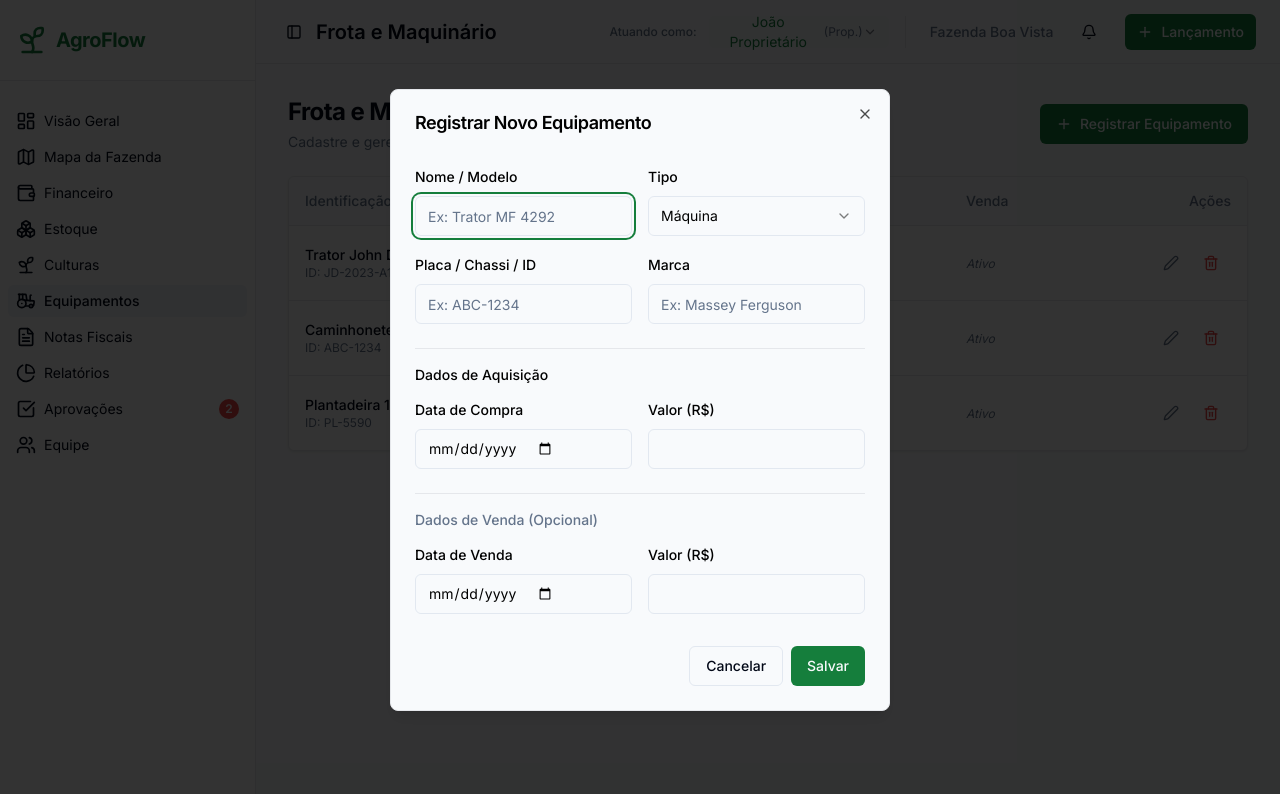
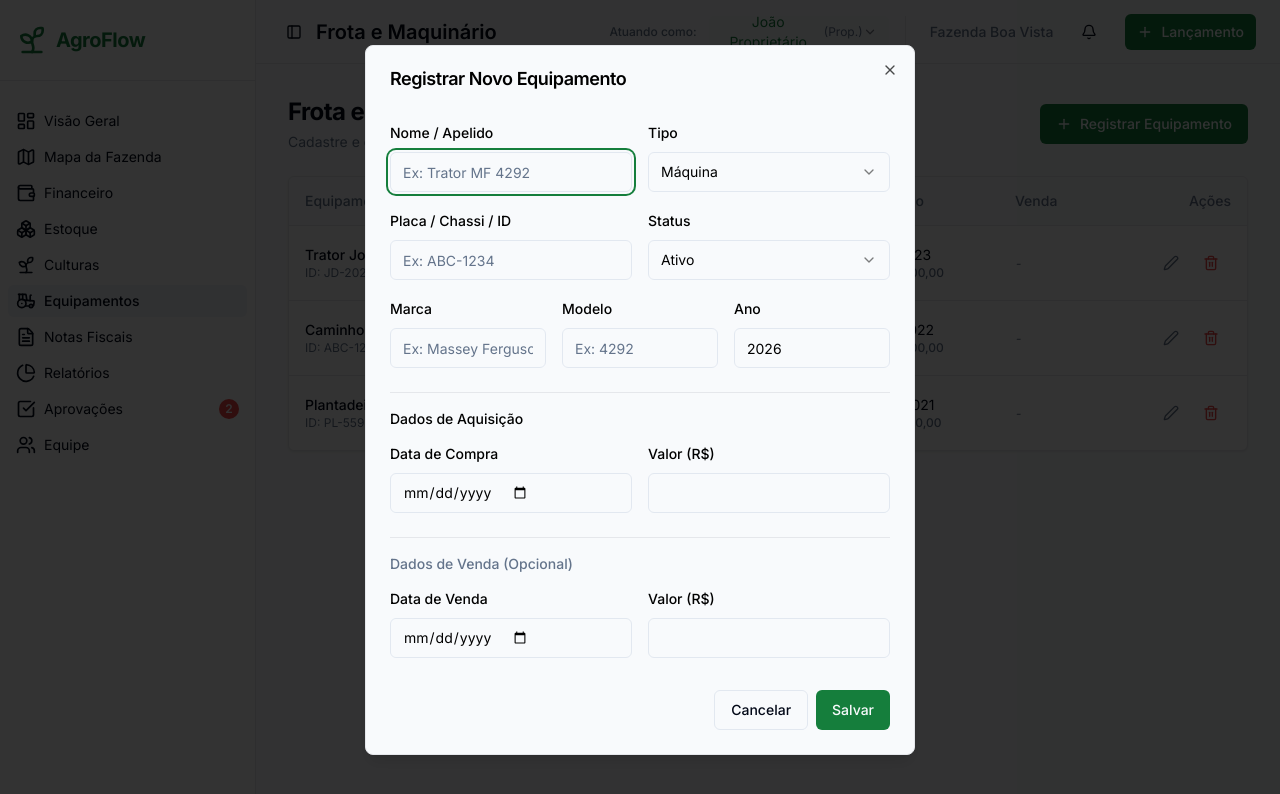
Before and after one commit to Gasparadv/controle-agro-neg-cio-nryu23s7k, a React (Vite) app: page /equipamentos in a window 1280 px wide. Both pictures are taken after a click on the button "Registrar Equipamento". Shown: the top 794 px of the page. Built offline with nearby package versions, Linux system fonts and the light colour scheme.

Commit message:
feat: Implement equipment management and reporting

```diff
--- a/src/components/equipamentos/EquipmentModal.tsx
+++ b/src/components/equipamentos/EquipmentModal.tsx
@@ -16,7 +16,7 @@ import {
   SelectTrigger,
   SelectValue,
 } from '@/components/ui/select'
-import { Equipment, EquipmentType } from '@/types'
+import { Equipment, EquipmentType, EquipmentStatus } from '@/types'
 import useEquipmentStore from '@/stores/useEquipmentStore'
 import { useToast } from '@/hooks/use-toast'
 
@@ -31,6 +31,9 @@ const initialFormState: Partial<Equipment> = {
   type: 'Máquina',
   identifier: '',
   brand: '',
+  model: '',
+  year: new Date().getFullYear(),
+  status: 'ativo',
   acquisitionDate: '',
   acquisitionValue: 0,
   saleDate: '',
@@ -67,6 +70,9 @@ export function EquipmentModal({ open, onOpenChange, equipmentToEdit }: Equipmen
       type: formData.type as EquipmentType,
       identifier: formData.identifier,
       brand: formData.brand || '',
+      model: formData.model || '',
+      year: formData.year ? Number(formData.year) : undefined,
+      status: formData.status || 'ativo',
       acquisitionDate: formData.acquisitionDate,
       acquisitionValue: Number(formData.acquisitionValue) || 0,
       saleDate: formData.saleDate || undefined,
@@ -86,7 +92,7 @@ export function EquipmentModal({ open, onOpenChange, equipmentToEdit }: Equipmen
 
   return (
     <Dialog open={open} onOpenChange={onOpenChange}>
-      <DialogContent className="sm:max-w-[500px]">
+      <DialogContent className="sm:max-w-[550px]">
         <DialogHeader>
           <DialogTitle>
             {equipmentToEdit ? 'Editar Equipamento' : 'Registrar Novo Equipamento'}
@@ -95,7 +101,7 @@ export function EquipmentModal({ open, onOpenChange, equipmentToEdit }: Equipmen
         <div className="grid gap-4 py-4">
           <div className="grid grid-cols-2 gap-4">
             <div className="space-y-2 col-span-2 sm:col-span-1">
-              <Label>Nome / Modelo</Label>
+              <Label>Nome / Apelido</Label>
               <Input
                 placeholder="Ex: Trator MF 4292"
                 value={formData.name || ''}
@@ -130,11 +136,48 @@ export function EquipmentModal({ open, onOpenChange, equipmentToEdit }: Equipmen
               />
             </div>
             <div className="space-y-2">
+              <Label>Status</Label>
+              <Select
+                value={formData.status}
+                onValueChange={(val: EquipmentStatus) => setFormData({ ...formData, status: val })}
+              >
+                <SelectTrigger>
+                  <SelectValue />
+                </SelectTrigger>
+                <SelectContent>
+                  <SelectItem value="ativo">Ativo</SelectItem>
+                  <SelectItem value="inativo">Inativo</SelectItem>
+                  <SelectItem value="manutencao">Em Manutenção</SelectItem>
+                  <SelectItem value="vendido">Vendido</SelectItem>
+                </SelectContent>
+              </Select>
+            </div>
+          </div>
+
+          <div className="grid grid-cols-3 gap-4">
+            <div className="space-y-2">
               <Label>Marca</Label>
               <Input
                 placeholder="Ex: Massey Ferguson"
                 value={formData.brand || ''}
                 onChange={(e) => setFormData({ ...formData, brand: e.target.value })}
+              />
+            </div>
+            <div className="space-y-2">
+              <Label>Modelo</Label>
+              <Input
+                placeholder="Ex: 4292"
+                value={formData.model || ''}
+                onChange={(e) => setFormData({ ...formData, model: e.target.value })}
+              />
+            </div>
+            <div className="space-y-2">
+              <Label>Ano</Label>
+              <Input
+                type="number"
+                placeholder="Ex: 2020"
+                value={formData.year || ''}
+                onChange={(e) => setFormData({ ...formData, year: Number(e.target.value) })}
               />
             </div>
           </div>
--- a/src/components/equipamentos/EquipmentTable.tsx
+++ b/src/components/equipamentos/EquipmentTable.tsx
@@ -47,13 +47,29 @@ export function EquipmentTable({ equipments, onEdit }: EquipmentTableProps) {
     }
   }
 
+  const getStatusColor = (status?: string) => {
+    switch (status) {
+      case 'ativo':
+        return 'bg-green-100 text-green-800 border-green-200'
+      case 'inativo':
+        return 'bg-slate-100 text-slate-800 border-slate-200'
+      case 'manutencao':
+        return 'bg-amber-100 text-amber-800 border-amber-200'
+      case 'vendido':
+        return 'bg-purple-100 text-purple-800 border-purple-200'
+      default:
+        return 'bg-green-100 text-green-800 border-green-200'
+    }
+  }
+
   return (
     <div className="rounded-md border bg-card shadow-subtle overflow-hidden">
       <Table>
         <TableHeader>
           <TableRow className="bg-muted/50">
-            <TableHead>Identificação</TableHead>
-            <TableHead>Tipo / Marca</TableHead>
+            <TableHead>Equipamento / ID</TableHead>
+            <TableHead>Marca / Modelo</TableHead>
+            <TableHead>Status</TableHead>
             <TableHead>Aquisição</TableHead>
             <TableHead>Venda</TableHead>
             <TableHead className="text-right">Ações</TableHead>
@@ -64,15 +80,25 @@ export function EquipmentTable({ equipments, onEdit }: EquipmentTableProps) {
             <TableRow key={eq.id}>
               <TableCell>
                 <div className="font-medium">{eq.name}</div>
-                <div className="text-xs text-muted-foreground">ID: {eq.identifier}</div>
+                <div className="text-xs text-muted-foreground flex gap-2">
+                  <span>ID: {eq.identifier}</span>
+                  {eq.year && <span>• {eq.year}</span>}
+                </div>
               </TableCell>
               <TableCell>
                 <div className="flex flex-col gap-1 items-start">
                   <Badge variant="outline" className={getTypeColor(eq.type)}>
                     {eq.type}
                   </Badge>
-                  <span className="text-xs text-muted-foreground">{eq.brand}</span>
+                  <span className="text-xs text-muted-foreground">
+                    {eq.brand} {eq.model ? `- ${eq.model}` : ''}
+                  </span>
                 </div>
+              </TableCell>
+              <TableCell>
+                <Badge variant="outline" className={getStatusColor(eq.status)}>
+                  {eq.status?.toUpperCase() || 'ATIVO'}
+                </Badge>
               </TableCell>
               <TableCell>
                 <div className="text-sm">{formatDate(eq.acquisitionDate)}</div>
@@ -89,7 +115,7 @@ export function EquipmentTable({ equipments, onEdit }: EquipmentTableProps) {
                     </div>
                   </>
                 ) : (
-                  <span className="text-xs text-muted-foreground italic">Ativo</span>
+                  <span className="text-xs text-muted-foreground italic">-</span>
                 )}
               </TableCell>
               <TableCell className="text-right">
@@ -109,7 +135,7 @@ export function EquipmentTable({ equipments, onEdit }: EquipmentTableProps) {
           ))}
           {equipments.length === 0 && (
             <TableRow>
-              <TableCell colSpan={5} className="h-24 text-center text-muted-foreground">
+              <TableCell colSpan={6} className="h-24 text-center text-muted-foreground">
                 Nenhum equipamento registrado.
               </TableCell>
             </TableRow>
--- a/src/components/financeiro/BulkActionsBar.tsx
+++ b/src/components/financeiro/BulkActionsBar.tsx
@@ -8,6 +8,7 @@ import {
 import { Button } from '@/components/ui/button'
 import { Trash2, X } from 'lucide-react'
 import { Transaction, TransactionType, CropType } from '@/types'
+import useEquipmentStore from '@/stores/useEquipmentStore'
 
 interface BulkActionsBarProps {
   selectedCount: number
@@ -22,14 +23,18 @@ export function BulkActionsBar({
   onDelete,
   onCancel,
 }: BulkActionsBarProps) {
+  const { equipments } = useEquipmentStore()
+
   return (
-    <div className="fixed bottom-6 left-1/2 -translate-x-1/2 bg-background/95 backdrop-blur border shadow-2xl rounded-full px-6 py-3 flex items-center gap-4 z-50 animate-in slide-in-from-bottom-10 print:hidden">
-      <span className="text-sm font-medium whitespace-nowrap">{selectedCount} selecionados</span>
+    <div className="fixed bottom-6 left-1/2 -translate-x-1/2 bg-background/95 backdrop-blur border shadow-2xl rounded-full px-6 py-3 flex items-center gap-4 z-50 animate-in slide-in-from-bottom-10 print:hidden overflow-x-auto max-w-[95vw]">
+      <span className="text-sm font-medium whitespace-nowrap shrink-0">
+        {selectedCount} selecionados
+      </span>
 
-      <div className="h-6 w-px bg-border mx-2" />
+      <div className="h-6 w-px bg-border mx-2 shrink-0" />
 
       <Select onValueChange={(val: TransactionType) => onUpdate({ type: val })}>
-        <SelectTrigger className="w-[120px] h-8 text-xs bg-muted border-none">
+        <SelectTrigger className="w-[120px] h-8 text-xs bg-muted border-none shrink-0">
           <SelectValue placeholder="Definir Tipo" />
         </SelectTrigger>
         <SelectContent>
@@ -39,7 +44,7 @@ export function BulkActionsBar({
       </Select>
 
       <Select onValueChange={(val) => onUpdate({ category: val })}>
-        <SelectTrigger className="w-[150px] h-8 text-xs bg-muted border-none">
+        <SelectTrigger className="w-[150px] h-8 text-xs bg-muted border-none shrink-0">
           <SelectValue placeholder="Definir Categoria" />
         </SelectTrigger>
         <SelectContent>
@@ -55,7 +60,7 @@ export function BulkActionsBar({
       </Select>
 
       <Select onValueChange={(val: CropType) => onUpdate({ crop: val })}>
-        <SelectTrigger className="w-[130px] h-8 text-xs bg-muted border-none">
+        <SelectTrigger className="w-[130px] h-8 text-xs bg-muted border-none shrink-0">
           <SelectValue placeholder="Definir Cultura" />
         </SelectTrigger>
         <SelectContent>
@@ -66,18 +71,37 @@ export function BulkActionsBar({
         </SelectContent>
       </Select>
 
-      <div className="h-6 w-px bg-border mx-2" />
+      <Select onValueChange={(val) => onUpdate({ equipmentId: val === 'none' ? undefined : val })}>
+        <SelectTrigger className="w-[140px] h-8 text-xs bg-muted border-none shrink-0">
+          <SelectValue placeholder="Definir Equip." />
+        </SelectTrigger>
+        <SelectContent>
+          <SelectItem value="none">Nenhum</SelectItem>
+          {equipments.map((eq) => (
+            <SelectItem key={eq.id} value={eq.id}>
+              {eq.name}
+            </SelectItem>
+          ))}
+        </SelectContent>
+      </Select>
+
+      <div className="h-6 w-px bg-border mx-2 shrink-0" />
 
       <Button
         size="icon"
         variant="ghost"
-        className="h-8 w-8 text-destructive hover:bg-destructive/10 hover:text-destructive"
+        className="h-8 w-8 text-destructive hover:bg-destructive/10 hover:text-destructive shrink-0"
         onClick={onDelete}
       >
         <Trash2 className="h-4 w-4" />
       </Button>
 
-      <Button size="icon" variant="ghost" className="h-8 w-8 rounded-full" onClick={onCancel}>
+      <Button
+        size="icon"
+        variant="ghost"
+        className="h-8 w-8 rounded-full shrink-0"
+        onClick={onCancel}
+      >
         <X className="h-4 w-4" />
       </Button>
     </div>
--- a/src/components/relatorios/CustomReportGenerator.tsx
+++ b/src/components/relatorios/CustomReportGenerator.tsx
@@ -1,8 +1,9 @@
-import { useState, useMemo } from 'react'
+import { useState, useMemo, useEffect } from 'react'
 import { Card, CardContent, CardHeader, CardTitle, CardDescription } from '@/components/ui/card'
 import { Button } from '@/components/ui/button'
 import { Input } from '@/components/ui/input'
 import { Label } from '@/components/ui/label'
+import { Badge } from '@/components/ui/badge'
 import {
   Select,
   SelectContent,
@@ -18,6 +19,13 @@ import {
   TableHeader,
   TableRow,
 } from '@/components/ui/table'
+import {
+  Pagination,
+  PaginationContent,
+  PaginationItem,
+  PaginationNext,
+  PaginationPrevious,
+} from '@/components/ui/pagination'
 import { Download, Printer, Filter } from 'lucide-react'
 import useAgroStore from '@/stores/useAgroStore'
 import useEquipmentStore from '@/stores/useEquipmentStore'
@@ -33,13 +41,18 @@ export function CustomReportGenerator() {
   const [equipmentFilter, setEquipmentFilter] = useState('all')
   const [categoryFilter, setCategoryFilter] = useState('all')
   const [typeFilter, setTypeFilter] = useState('all')
+  const [currentPage, setCurrentPage] = useState(1)
+
+  const ITEMS_PER_PAGE = 50
+
+  useEffect(() => {
+    setCurrentPage(1)
+  }, [dateFrom, dateTo, equipmentFilter, categoryFilter, typeFilter])
 
   const filteredData = useMemo(() => {
     return transactions
       .filter((t) => {
-        // Keep approved and historically relevant txs
         if (t.status === 'rejected') return false
-
         if (dateFrom && t.date < dateFrom) return false
         if (dateTo && t.date > dateTo) return false
         if (equipmentFilter !== 'all') {
@@ -53,6 +66,12 @@ export function CustomReportGenerator() {
       })
       .sort((a, b) => new Date(a.date).getTime() - new Date(b.date).getTime())
   }, [transactions, dateFrom, dateTo, equipmentFilter, categoryFilter, typeFilter])
+
+  const totalPages = Math.ceil(filteredData.length / ITEMS_PER_PAGE) || 1
+  const paginatedData = filteredData.slice(
+    (currentPage - 1) * ITEMS_PER_PAGE,
+    currentPage * ITEMS_PER_PAGE,
+  )
 
   const totalDebits = filteredData
     .filter((t) => t.type === 'despesa')
@@ -90,6 +109,7 @@ export function CustomReportGenerator() {
               position: absolute; left: 0; top: 0; width: 100%; margin: 0; padding: 20px; background: white; color: black; z-index: 99999;
             }
             .print-hide { display: none !important; }
+            .print-break-inside-avoid { break-inside: avoid; }
           }
         `}
       </style>
@@ -176,7 +196,7 @@ export function CustomReportGenerator() {
               </p>
             </div>
 
-            <div className="grid grid-cols-3 gap-4 mb-6">
+            <div className="grid grid-cols-3 gap-4 mb-6 print-break-inside-avoid">
               <div className="bg-muted/30 p-4 rounded-lg border flex flex-col justify-center items-center text-center">
                 <span className="text-sm text-muted-foreground">Total Entradas</span>
                 <span className="text-lg font-bold text-green-600">{formatBRL(totalCredits)}</span>
@@ -214,9 +234,9 @@ export function CustomReportGenerator() {
               </div>
             </div>
 
-            <div className="border rounded-md max-h-[400px] overflow-y-auto print:max-h-none print:overflow-visible">
+            <div className="border rounded-md max-h-[500px] overflow-y-auto print-hide">
               <Table>
-                <TableHeader className="bg-muted/50 sticky top-0 z-10 print:static">
+                <TableHeader className="bg-muted/50 sticky top-0 z-10">
                   <TableRow>
                     <TableHead>Data</TableHead>
                     <TableHead>Descrição</TableHead>
@@ -226,13 +246,13 @@ export function CustomReportGenerator() {
                   </TableRow>
                 </TableHeader>
                 <TableBody>
-                  {filteredData.map((t) => {
+                  {paginatedData.map((t) => {
                     const eq = t.equipmentId
                       ? equipments.find((e) => e.id === t.equipmentId)?.name ||
                         'Equipamento Removido'
                       : '-'
                     return (
-                      <TableRow key={t.id} className="print:break-inside-avoid">
+                      <TableRow key={t.id}>
                         <TableCell className="whitespace-nowrap">{formatDate(t.date)}</TableCell>
                         <TableCell className="font-medium">{t.description}</TableCell>
                         <TableCell className="text-muted-foreground text-xs">{eq}</TableCell>
@@ -249,7 +269,7 @@ export function CustomReportGenerator() {
                       </TableRow>
                     )
                   })}
-                  {filteredData.length === 0 && (
+                  {paginatedData.length === 0 && (
                     <TableRow>
                       <TableCell colSpan={5} className="text-center h-24 text-muted-foreground">
                         Nenhum registro encontrado para os filtros selecionados.
@@ -259,6 +279,81 @@ export function CustomReportGenerator() {
                 </TableBody>
               </Table>
             </div>
+
+            {totalPages > 1 && (
+              <div className="mt-4 print-hide">
+                <Pagination>
+                  <PaginationContent>
+                    <PaginationItem>
+                      <PaginationPrevious
+                        onClick={() => setCurrentPage((p) => Math.max(1, p - 1))}
+                        className={
+                          currentPage === 1 ? 'pointer-events-none opacity-50' : 'cursor-pointer'
+                        }
+                      />
+                    </PaginationItem>
+                    <PaginationItem>
+                      <span className="text-sm text-muted-foreground px-4">
+                        Página {currentPage} de {totalPages}
+                      </span>
+                    </PaginationItem>
+                    <PaginationItem>
+                      <PaginationNext
+                        onClick={() => setCurrentPage((p) => Math.min(totalPages, p + 1))}
+                        className={
+                          currentPage === totalPages
+                            ? 'pointer-events-none opacity-50'
+                            : 'cursor-pointer'
+                        }
+                      />
+                    </PaginationItem>
+                  </PaginationContent>
+                </Pagination>
+              </div>
+            )}
+
+            <div className="hidden print:block border rounded-md">
+              <Table>
+                <TableHeader className="bg-gray-100">
+                  <TableRow>
+                    <TableHead>Data</TableHead>
+                    <TableHead>Descrição</TableHead>
+                    <TableHead>Equipamento</TableHead>
+                    <TableHead>Categoria</TableHead>
+                    <TableHead className="text-right">Valor</TableHead>
+                  </TableRow>
+                </TableHeader>
+                <TableBody>
+                  {filteredData.slice(0, 1000).map((t) => {
+                    const eq = t.equipmentId
+                      ? equipments.find((e) => e.id === t.equipmentId)?.name ||
+                        'Equipamento Removido'
+                      : '-'
+                    return (
+                      <TableRow key={t.id} className="print-break-inside-avoid">
+                        <TableCell className="whitespace-nowrap py-1">
+                          {formatDate(t.date)}
+                        </TableCell>
+                        <TableCell className="font-medium py-1">{t.description}</TableCell>
+                        <TableCell className="text-gray-500 text-xs py-1">{eq}</TableCell>
+                        <TableCell className="py-1">{t.category}</TableCell>
+                        <TableCell
+                          className={`text-right font-medium whitespace-nowrap py-1 ${t.type === 'despesa' ? 'text-red-700' : 'text-green-700'}`}
+                        >
+                          {t.type === 'despesa' ? '-' : '+'} {formatBRL(Math.abs(t.amount))}
+                        </TableCell>
+                      </TableRow>
+                    )
+                  })}
+                </TableBody>
+              </Table>
+              {filteredData.length > 1000 && (
+                <div className="text-center text-sm text-gray-500 py-4 font-bold border-t">
+                  * Este relatório PDF foi limitado aos primeiros 1000 registros para evitar
+                  travamentos. Exporte em formato CSV para obter a listagem completa.
+                </div>
+              )}
+            </div>
           </div>
         </CardContent>
       </Card>
--- a/src/stores/useEquipmentStore.tsx
+++ b/src/stores/useEquipmentStore.tsx
@@ -15,6 +15,9 @@ const initialEquipments: Equipment[] = [
     type: 'Máquina',
     identifier: 'JD-2023-A1',
     brand: 'John Deere',
+    model: '8R 230',
+    year: 2023,
+    status: 'ativo',
     acquisitionDate: '2023-01-15',
     acquisitionValue: 850000,
   },
@@ -24,6 +27,9 @@ const initialEquipments: Equipment[] = [
     type: 'Veículo',
     identifier: 'ABC-1234',
     brand: 'Toyota',
+    model: 'SRV 4x4',
+    year: 2022,
+    status: 'ativo',
     acquisitionDate: '2022-05-10',
     acquisitionValue: 250000,
   },
@@ -33,6 +39,9 @@ const initialEquipments: Equipment[] = [
     type: 'Implemento',
     identifier: 'PL-5590',
     brand: 'Stara',
+    model: 'Princesa',
+    year: 2021,
+    status: 'ativo',
     acquisitionDate: '2021-08-20',
     acquisitionValue: 120000,
   },
--- a/src/types/index.ts
+++ b/src/types/index.ts
@@ -97,12 +97,17 @@ export interface FarmPlot {
 
 export type EquipmentType = 'Máquina' | 'Veículo' | 'Implemento'
 
+export type EquipmentStatus = 'ativo' | 'inativo' | 'manutencao' | 'vendido'
+
 export interface Equipment {
   id: string
   name: string
   type: EquipmentType
   identifier: string
   brand: string
+  model?: string
+  year?: number
+  status?: EquipmentStatus
   acquisitionDate: string
   acquisitionValue: number
   saleDate?: string
```
Also changed, not shown: src/components/financeiro/TransactionTable.tsx (+47 -8 lines), .skip.config.json, src/main.tsx (line endings or trailing spaces), vite-plugin-react-uid.js (line endings or trailing spaces).
